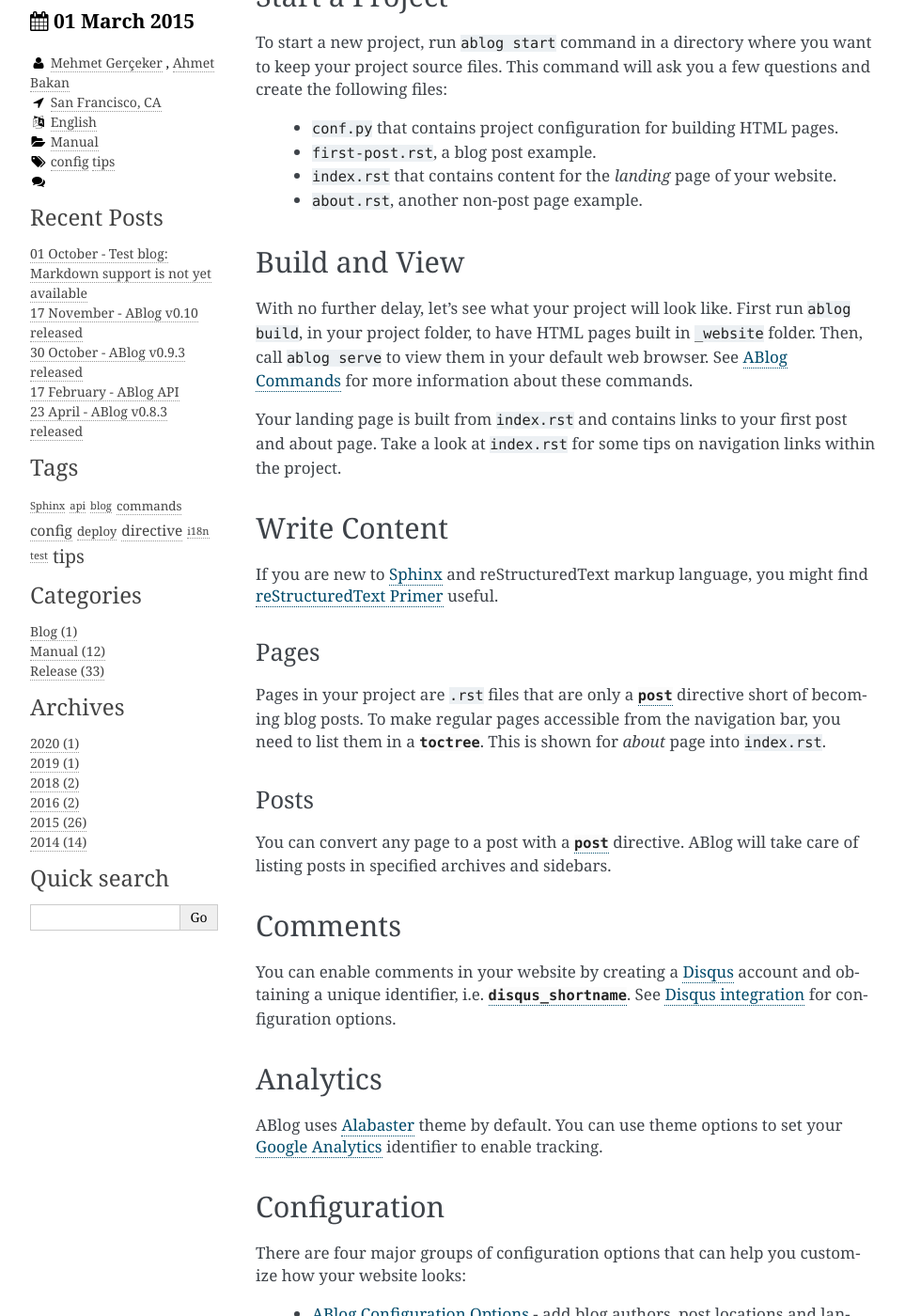
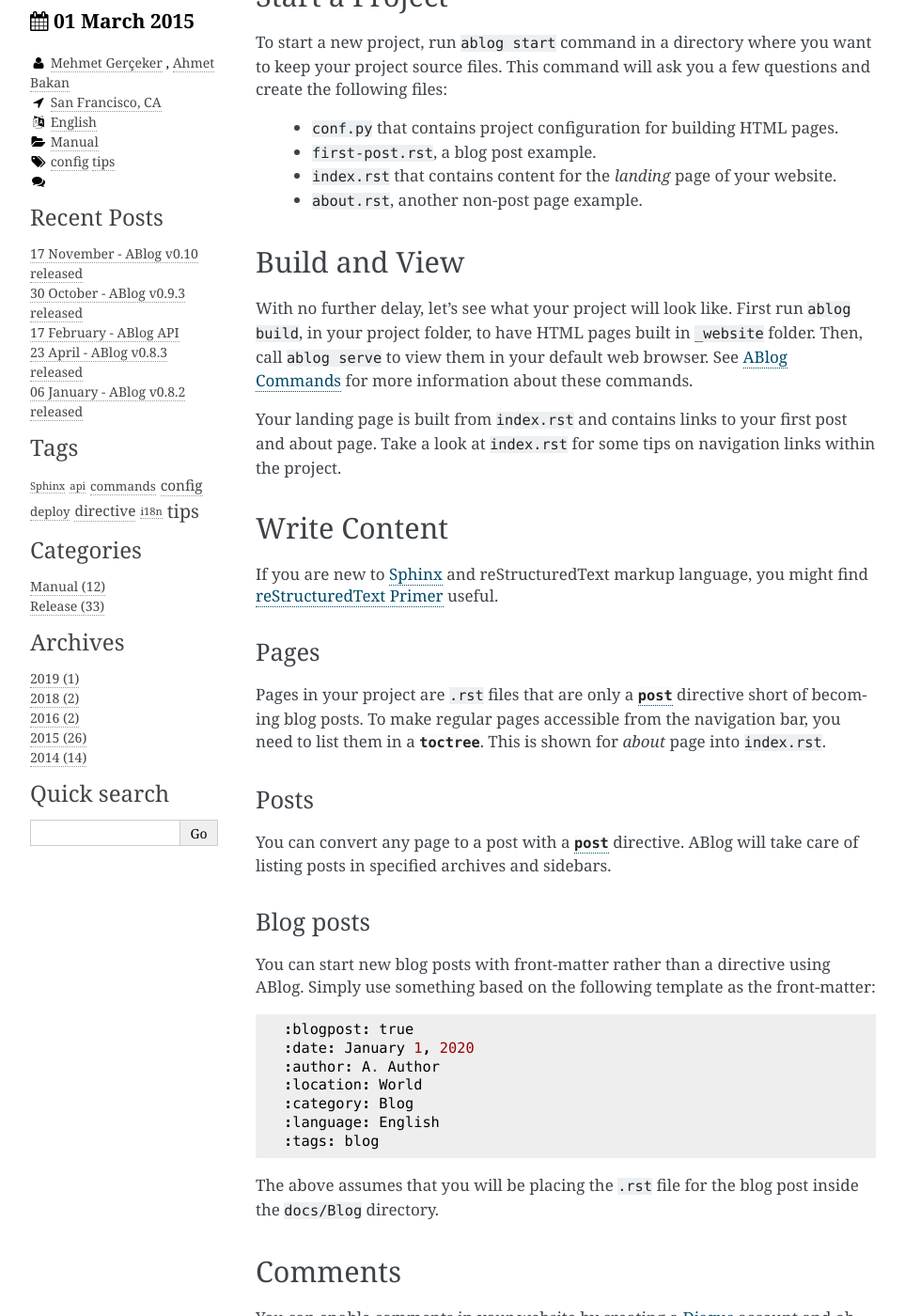
Before and after one commit to sunpy/ablog, a Sphinx documentation site: the page built from docs/manual/ablog-quick-start.rst, in a window 1280 px wide and 1400 px high, scrolled down 247 px. Shown: the whole window at 94% size, without its empty margins (148-1111 px from the left). Built offline with Sphinx 7.4.7, drawn with Linux system fonts in a browser that asks for light colours; comment, search, counter and statistics services are not loaded.

Commit message:
Add instructions for using front-matter for blog posts and removed test RST blog post

```diff
--- a/docs/manual/ablog-quick-start.rst
+++ b/docs/manual/ablog-quick-start.rst
@@ -72,12 +72,30 @@
 ABlog will take care of listing posts in specified archives and sidebars.
 
 
+Blog posts
+^^^^^^^^^^
+
+You can start new blog posts with front-matter rather than a directive using ABlog.
+Simply use something based on the following template as the front-matter::
+
+:blogpost: true
+:date: January 1, 2020
+:author: A. Author
+:location: World
+:category: Blog
+:language: English
+:tags: blog
+
+The above assumes that you will be placing the ``.rst`` file for the blog post inside the ``docs/Blog`` directory.
+
+
 Comments
 --------
 
 You can enable comments in your website by creating a Disqus_ account and
 obtaining a unique identifier, i.e. :confval:`disqus_shortname`.
 See :ref:`disqus-integration` for configuration options.
+
 
 Analytics
 ---------
@@ -86,6 +104,7 @@
 your `Google Analytics`_ identifier to enable tracking.
 
 .. _Google Analytics: https://www.google.com/analytics/
+
 
 Configuration
 -------------
```
Also changed, not shown: docs/blog/blog_20201001_test_md_ablog_post.rst (deleted, +0 -14 lines).
